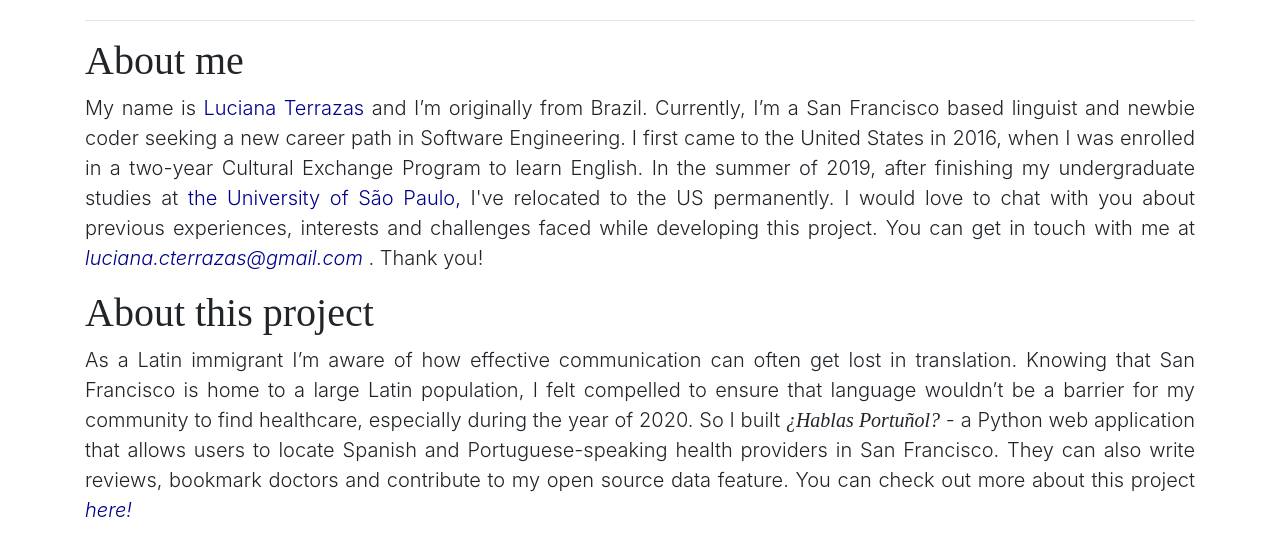
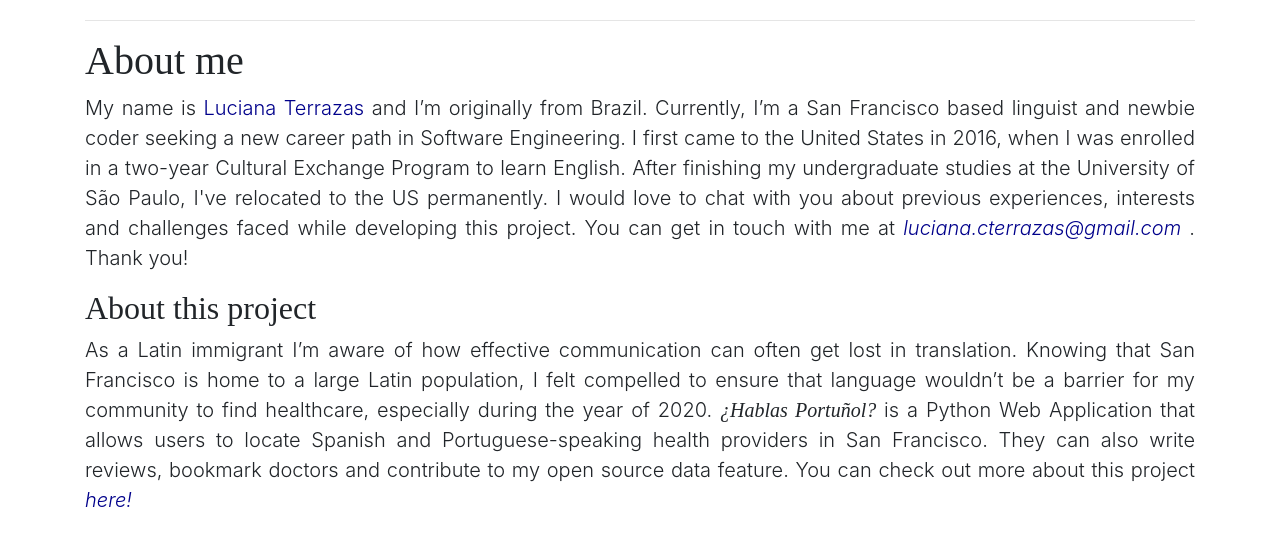
Before and after one commit to lucianact/doctor-look-up-app, a Flask app: page /aboutme in a window 1280 px wide. Shown: the part 138-694 px from the top of the page. Run offline with Flask 2, Linux system fonts and the light colour scheme; data that the repository does not hold is empty; some libraries are stand-ins or nearby versions.

Commit message:
Final Update 6!

```diff
--- a/templates/aboutme.html
+++ b/templates/aboutme.html
@@ -14,10 +14,7 @@
         new career path in Software Engineering. I first came to the United States in 2016,
         when I was enrolled in a two-year
         Cultural Exchange Program to learn English.
-        In the summer of 2019, after finishing my undergraduate studies at
-        <a href="https://www5.usp.br/" class="doctor-links">
-            the University of São Paulo,
-        </a>
+        After finishing my undergraduate studies at the University of São Paulo,
         I've relocated to the US permanently.
         I would love to chat with you about previous experiences,
         interests and challenges faced while developing this project.
@@ -27,15 +24,13 @@
         </a>.
         Thank you!
 </p>
-</div>
-<div>
-    <h1 class="logo">About this project</h1>
+    <h2 class="logo">About this project</h2>
     <p style="text-align:justify" class="lead">
         As a Latin immigrant I’m aware of how effective communication can often get lost in translation.
         Knowing that San Francisco is home to a large Latin population,
         I felt compelled to ensure that language wouldn’t be a barrier for my community
         to find healthcare, especially during the year of 2020.
-        So I built <em class="logo">¿Hablas Portuñol?</em> - a Python web application
+        <em class="logo">¿Hablas Portuñol?</em> is a Python Web Application
         that allows users to locate Spanish and Portuguese-speaking health providers in San Francisco.
         They can also write reviews, bookmark doctors and contribute to my open source data feature.
         You can check out more about this project
--- a/templates/account.html
+++ b/templates/account.html
@@ -49,16 +49,12 @@
             <th scope="col">
                 <p class="lead" style="color: gray;">Doctors you've bookmarked</p>
             </th>
-            <!-- <th scope="col"></th> -->
-            <!-- <th scope="col"></th> -->
         </tr>
     </thead>
     <tbody>
         {% for liked in doctors_liked %}
         <tr>
             <td><a href="/doctor/{{liked[1]}}" class="doctor-links">{{liked[2]}}</a></td>
-            <!-- <td></td> -->
-            <!-- <td><a href="">delete</a></td> -->
         </tr>
         {% endfor %}
     </tbody>
--- a/templates/dprofile.html
+++ b/templates/dprofile.html
@@ -7,7 +7,6 @@
     <form id="favorite" action="/{%if is_favorited %}un{% endif %}favorite/{{doctor_id}}" method="POST">
         <h1 class="logo" style="color:whitesmoke;"> {{doctor_name}}
         {% if current_user.get_id() %}
-        <!-- <h1 style="color:darkblue;">Hi</h1> -->
         <button class="{% if is_favorited %} favorite {% endif %} btn btn-outline-light" id="fav-button" value={{doctor_id}}>
             <i class="fa fa-heart"></i>
             {% endif %}
```
